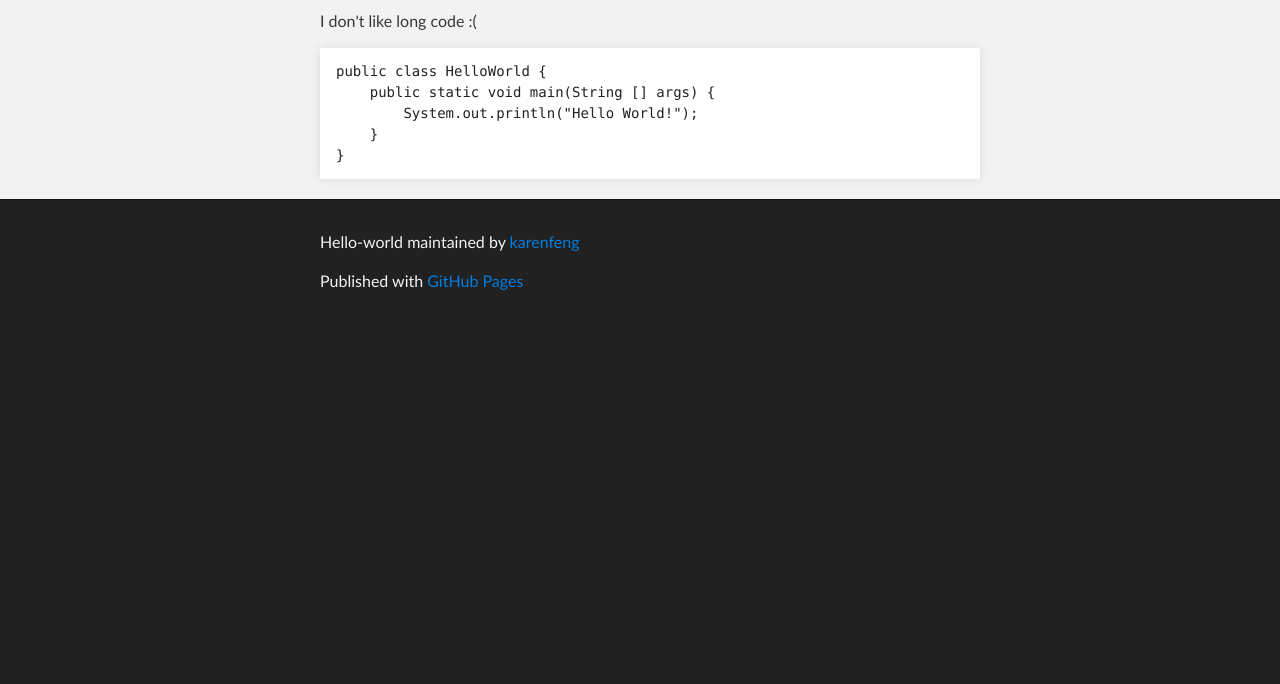
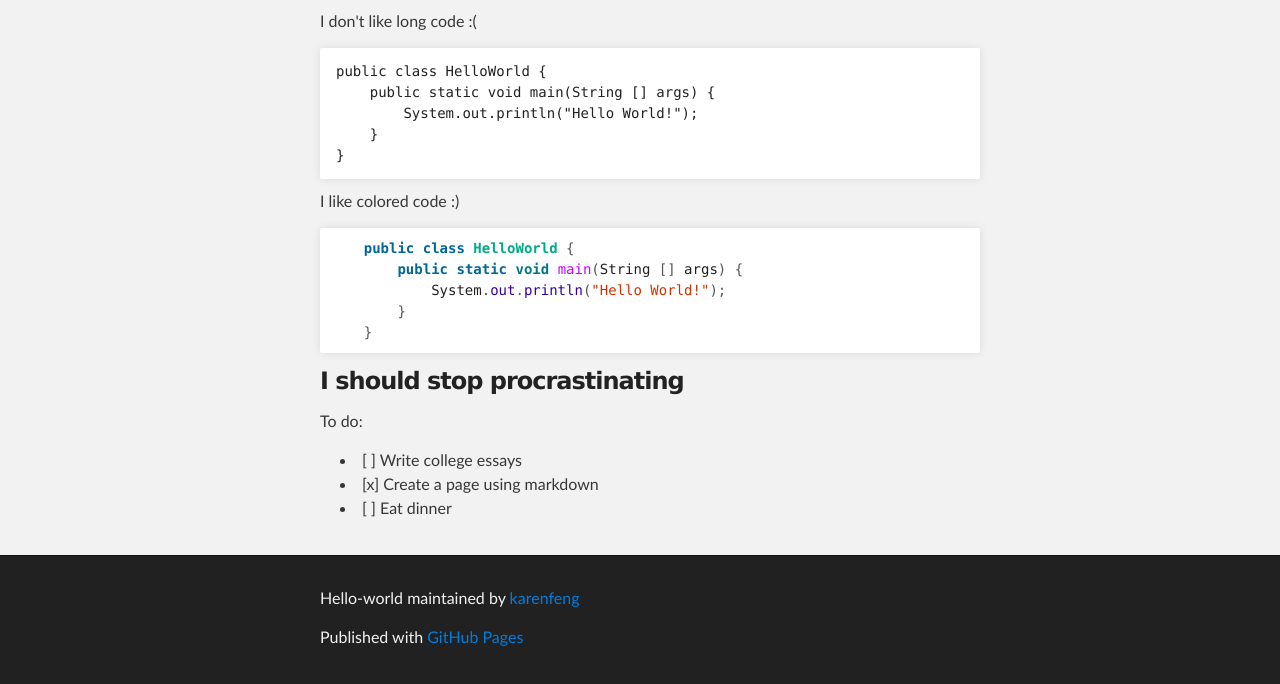
Before and after one commit to karenfeng/Hello-World, a plain HTML site: page index.html in a window 1280 px wide. Shown: the part 1884-2568 px from the top of the page. Before the commit the page ends 2212 px from the top, so only its background shows below. Drawn offline with Linux system fonts and the light colour scheme.

Commit message:
Create gh-pages branch via GitHub

```diff
--- a/index.html
+++ b/index.html
@@ -109,6 +109,26 @@
     }
 }
 </code></pre>
+
+<p>I like colored code :)</p>
+
+<div class="highlight"><pre>    <span class="kd">public</span> <span class="kd">class</span> <span class="nc">HelloWorld</span> <span class="o">{</span>
+        <span class="kd">public</span> <span class="kd">static</span> <span class="kt">void</span> <span class="nf">main</span><span class="o">(</span><span class="n">String</span> <span class="o">[]</span> <span class="n">args</span><span class="o">)</span> <span class="o">{</span>
+            <span class="n">System</span><span class="o">.</span><span class="na">out</span><span class="o">.</span><span class="na">println</span><span class="o">(</span><span class="s">"Hello World!"</span><span class="o">);</span>
+        <span class="o">}</span>
+    <span class="o">}</span>
+</pre></div>
+
+<h3>
+<a name="i-should-stop-procrastinating" class="anchor" href="#i-should-stop-procrastinating"><span class="octicon octicon-link"></span></a>I should stop procrastinating</h3>
+
+<p>To do:</p>
+
+<ul>
+<li>[ ] Write college essays</li>
+<li>[x] Create a page using markdown</li>
+<li>[ ] Eat dinner</li>
+</ul>
       </section>
     </div>
 
```
Also changed, not shown: params.json (+1 -1 lines).
